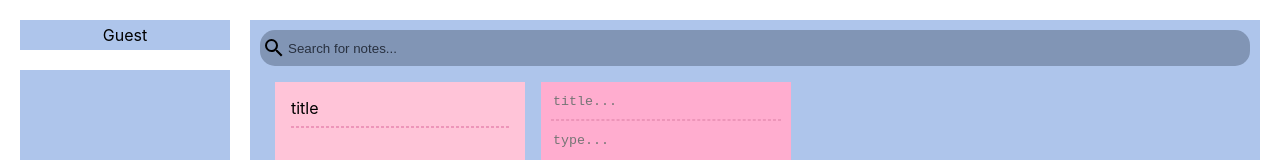
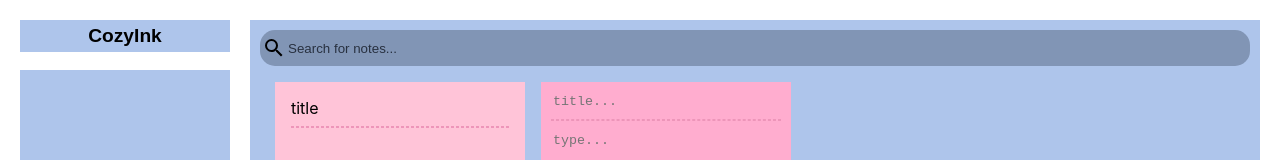
Before and after one commit to meesh3ll/cozyink, a React (Create React App) app in the folder cozy-ink/: page / in a window 1280 px wide. Shown: the top 160 px of the page. Built offline with nearby package versions, Linux system fonts and the light colour scheme.

Commit message:
cozyink title

```diff
--- a/cozy-ink/src/App.css
+++ b/cozy-ink/src/App.css
@@ -5,12 +5,15 @@ body{
   margin-left: 20px;
 }
 
-.guest-bar {
+.cozy-bar {
   position: absolute;
   width: 200px;
   background-color: #aec5eb;
   text-align: center;
   padding: 5px;
+  font-family: 'Arial';
+  font-weight: bolder;
+  font-size: larger;
 }
 
 .trash-bar {
--- a/cozy-ink/src/App.js
+++ b/cozy-ink/src/App.js
@@ -33,8 +33,8 @@ function App() {
 
   return (
     <div>
-      <div className = "guest-bar">
-        Guest
+      <div className = "cozy-bar">
+        CozyInk
       </div>
 
       <div className = "trash-bar">
```
